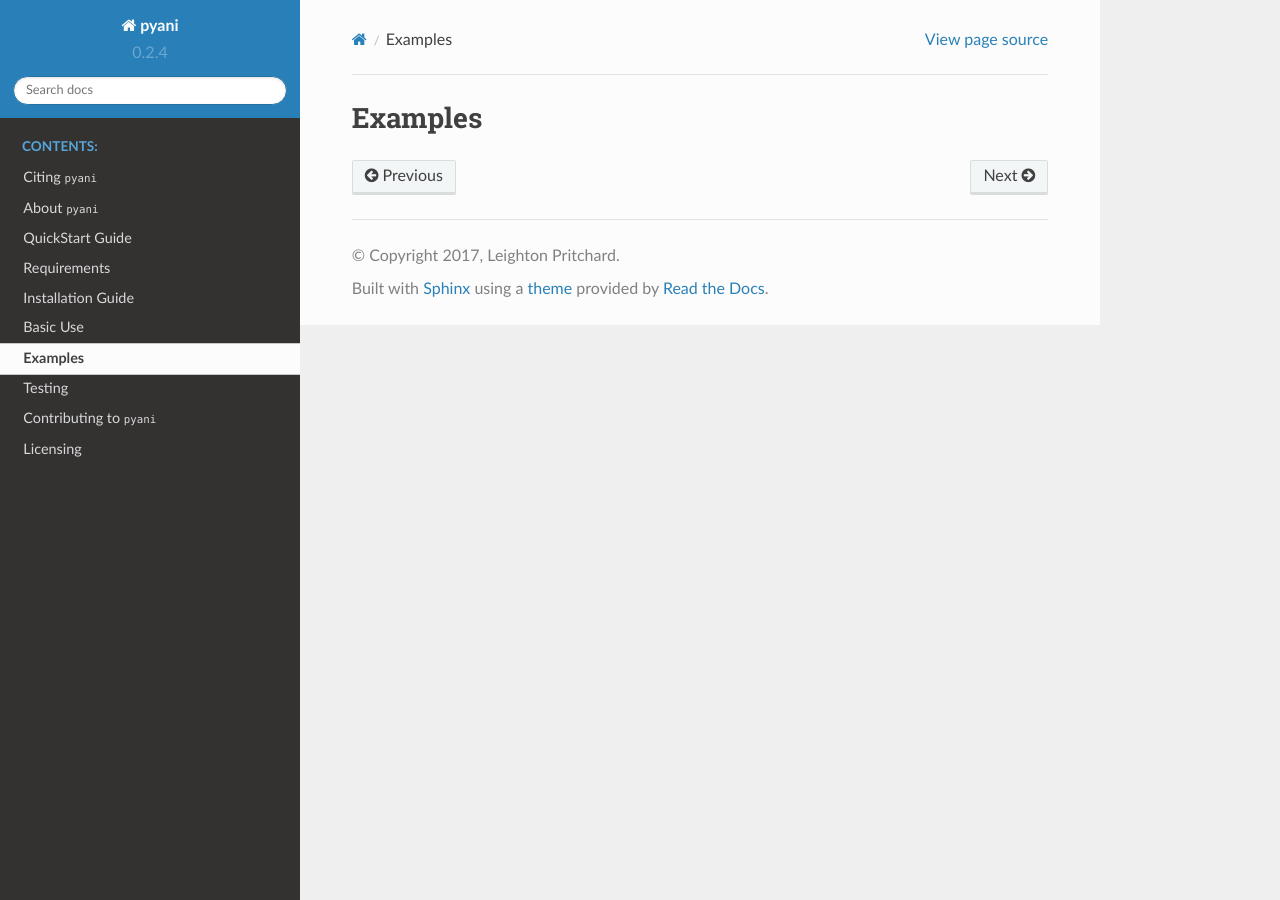
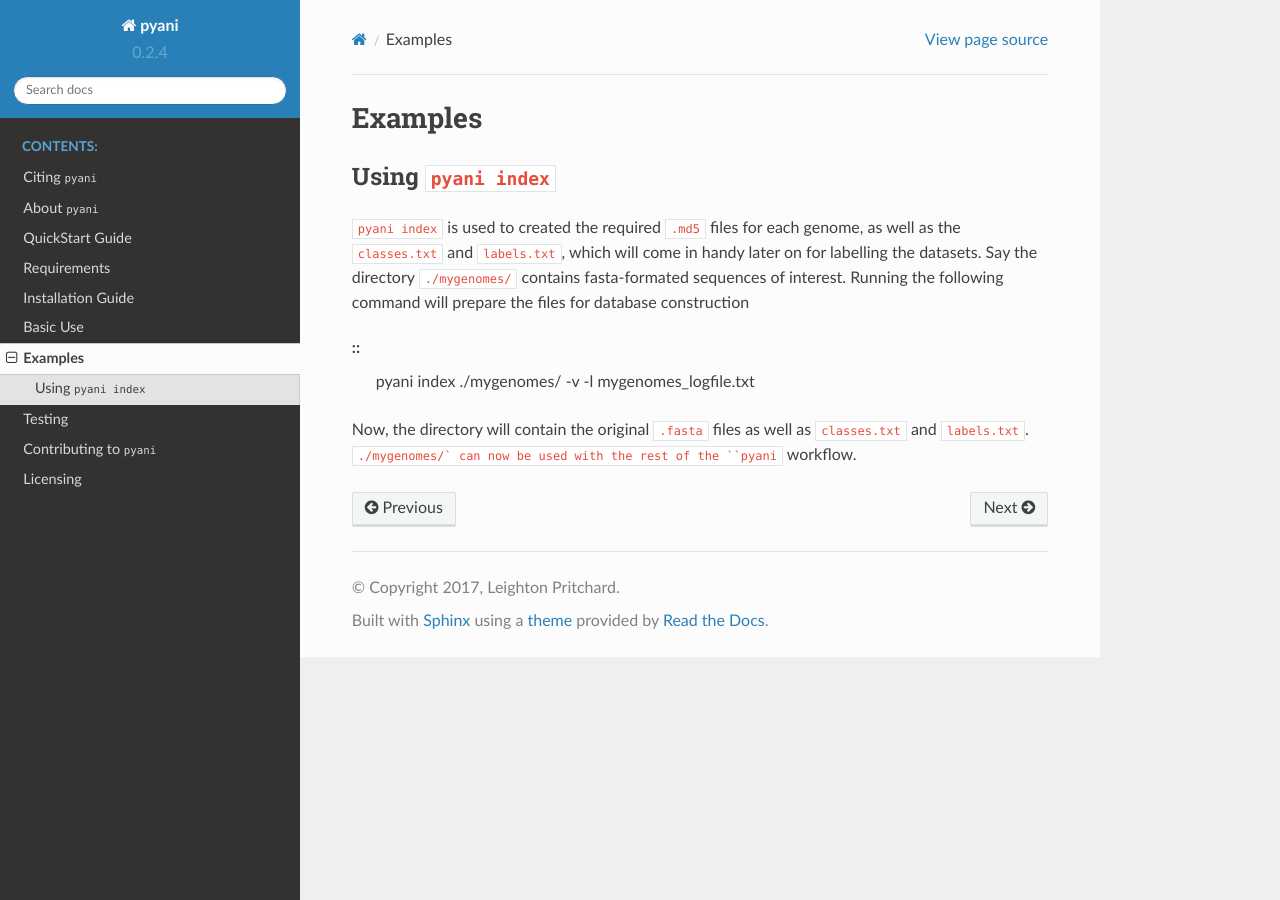
Before and after one commit to widdowquinn/pyani, a Sphinx documentation site: the page built from docs/examples.rst, in a window 1280 px wide. Built offline with Sphinx 7.4.7 and the Read the Docs theme 2.0.0, drawn with Linux system fonts in a browser that asks for light colours.

Commit message:
added exmple usage for pyani index

```diff
--- a/docs/examples.rst
+++ b/docs/examples.rst
@@ -3,3 +3,13 @@
 ========
 Examples
 ========
+
+Using ``pyani index``
+---------------------
+
+``pyani index`` is used to created the required ``.md5`` files for each genome, as well as the ``classes.txt`` and ``labels.txt``, which will come in handy later on for labelling the datasets.  Say the directory ``./mygenomes/`` contains fasta-formated sequences of interest.  Running the following command will prepare the files for database construction
+
+::
+    pyani index ./mygenomes/ -v -l mygenomes_logfile.txt
+
+Now, the directory will contain the original ``.fasta`` files as well as ``classes.txt`` and ``labels.txt``.  ``./mygenomes/` can now be used with the rest of the ``pyani`` workflow.
```
